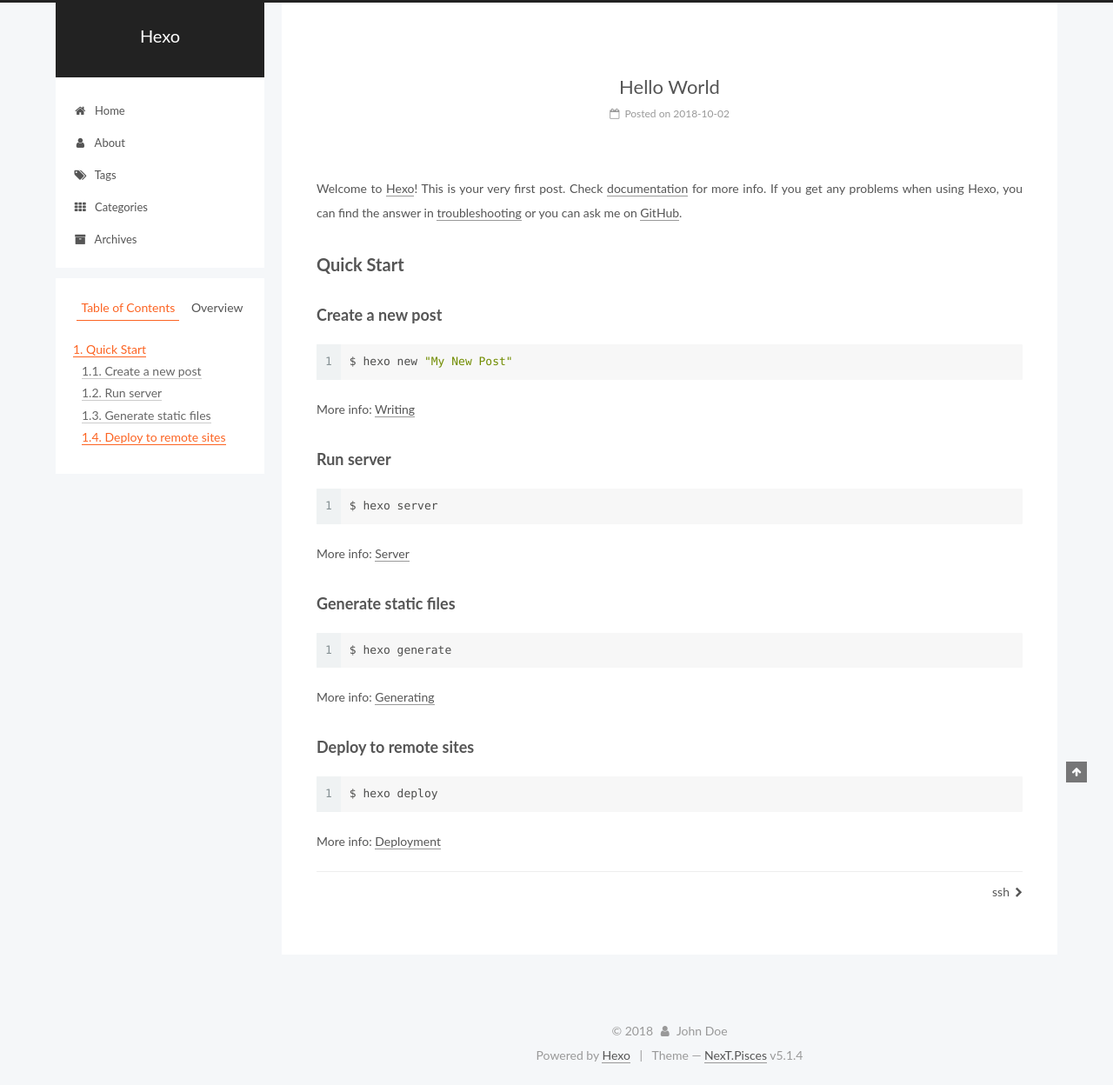
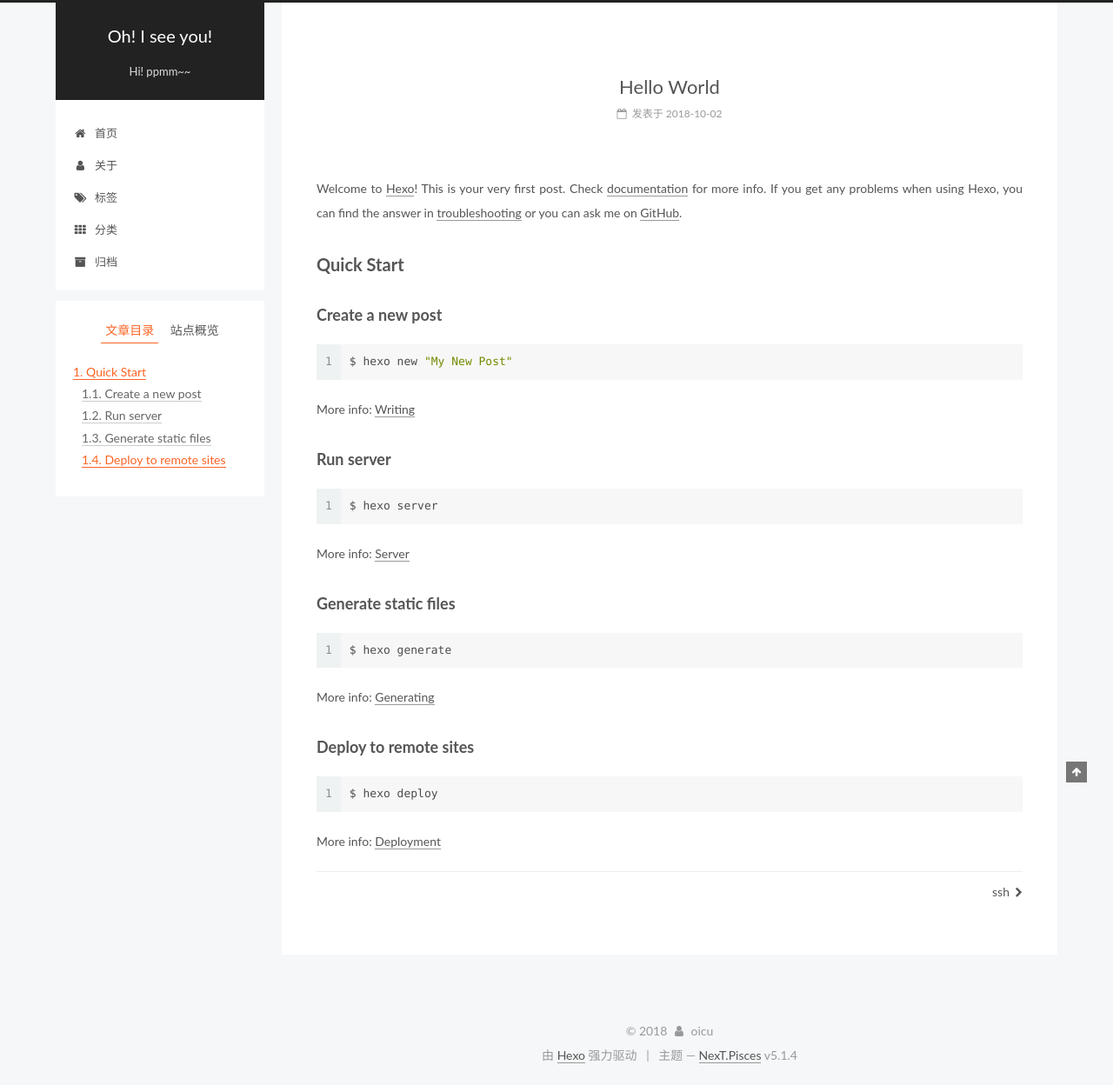
Before and after one commit to oicu/oicu.github.io, a plain HTML site: page 2018/10/02/hello-world/index.html in a window 1280 px wide. Shown: the whole page at 87% size. Drawn offline with Linux system fonts and the light colour scheme.

Commit message:
Site updated: 2018-10-03 01:49:39

```diff
--- a/2018/10/02/hello-world/index.html
+++ b/2018/10/02/hello-world/index.html
@@ -5,7 +5,7 @@
 
 
 
-<html class="theme-next pisces use-motion" lang="">
+<html class="theme-next pisces use-motion" lang="zh-Hans">
 <head>
   <meta charset="UTF-8"/>
 <meta http-equiv="X-UA-Compatible" content="IE=edge" />
@@ -83,9 +83,9 @@
 <meta property="og:type" content="article">
 <meta property="og:title" content="Hello World">
 <meta property="og:url" content="https://oicu.github.io/2018/10/02/hello-world/index.html">
-<meta property="og:site_name" content="Hexo">
+<meta property="og:site_name" content="Oh! I see you!">
 <meta property="og:description" content="Welcome to Hexo! This is your very first post. Check documentation for more info. If you get any problems when using Hexo, you can find the answer in troubleshooting or you can ask me on GitHub. Quick">
-<meta property="og:locale" content="default">
+<meta property="og:locale" content="zh-Hans">
 <meta property="og:updated_time" content="2017-10-28T00:39:58.000Z">
 <meta name="twitter:card" content="summary">
 <meta name="twitter:title" content="Hello World">
@@ -105,7 +105,7 @@
     motion: {"enable":true,"async":false,"transition":{"post_block":"fadeIn","post_header":"slideDownIn","post_body":"slideDownIn","coll_header":"slideLeftIn","sidebar":"slideUpIn"}},
     duoshuo: {
       userId: '0',
-      author: 'Author'
+      author: '博主'
     },
     algolia: {
       applicationID: '',
@@ -125,7 +125,7 @@
 
 
 
-  <title>Hello World | Hexo</title>
+  <title>Hello World | Oh! I see you!</title>
 
 
 
@@ -137,7 +137,7 @@
 
 </head>
 
-<body itemscope itemtype="http://schema.org/WebPage" lang="default">
+<body itemscope itemtype="http://schema.org/WebPage" lang="zh-Hans">
 
 
 
@@ -155,12 +155,12 @@
     <div class="custom-logo-site-title">
       <a href="/"  class="brand" rel="start">
         <span class="logo-line-before"><i></i></span>
-        <span class="site-title">Hexo</span>
+        <span class="site-title">Oh! I see you!</span>
         <span class="logo-line-after"><i></i></span>
       </a>
     </div>
 
-        <p class="site-subtitle"></p>
+        <p class="site-subtitle">Hi! ppmm~~</p>
 
   </div>
 
@@ -185,7 +185,7 @@
 
               <i class="menu-item-icon fa fa-fw fa-home"></i> <br />
 
-            Home
+            首页
           </a>
         </li>
 
@@ -195,7 +195,7 @@
 
               <i class="menu-item-icon fa fa-fw fa-user"></i> <br />
 
-            About
+            关于
           </a>
         </li>
 
@@ -205,7 +205,7 @@
 
               <i class="menu-item-icon fa fa-fw fa-tags"></i> <br />
 
-            Tags
+            标签
           </a>
         </li>
 
@@ -215,7 +215,7 @@
 
               <i class="menu-item-icon fa fa-fw fa-th"></i> <br />
 
-            Categories
+            分类
           </a>
         </li>
 
@@ -225,7 +225,7 @@
 
               <i class="menu-item-icon fa fa-fw fa-archive"></i> <br />
 
-            Archives
+            归档
           </a>
         </li>
 
@@ -265,13 +265,13 @@
     <link itemprop="mainEntityOfPage" href="https://oicu.github.io/2018/10/02/hello-world/">
 
     <span hidden itemprop="author" itemscope itemtype="http://schema.org/Person">
-      <meta itemprop="name" content="John Doe">
+      <meta itemprop="name" content="oicu">
       <meta itemprop="description" content="">
       <meta itemprop="image" content="/images/avatar.gif">
     </span>
 
     <span hidden itemprop="publisher" itemscope itemtype="http://schema.org/Organization">
-      <meta itemprop="name" content="Hexo">
+      <meta itemprop="name" content="Oh! I see you!">
     </span>
 
 
@@ -289,9 +289,9 @@
                 <i class="fa fa-calendar-o"></i>
               </span>
 
-                <span class="post-meta-item-text">Posted on</span>
+                <span class="post-meta-item-text">发表于</span>
 
-              <time title="Post created" itemprop="dateCreated datePublished" datetime="2018-10-02T23:13:35+08:00">
+              <time title="创建于" itemprop="dateCreated datePublished" datetime="2018-10-02T23:13:35+08:00">
                 2018-10-02
               </time>
 
@@ -424,10 +424,10 @@
 
         <ul class="sidebar-nav motion-element">
           <li class="sidebar-nav-toc sidebar-nav-active" data-target="post-toc-wrap">
-            Table of Contents
+            文章目录
           </li>
           <li class="sidebar-nav-overview" data-target="site-overview-wrap">
-            Overview
+            站点概览
           </li>
         </ul>
 
@@ -436,7 +436,7 @@
         <div class="site-overview">
           <div class="site-author motion-element" itemprop="author" itemscope itemtype="http://schema.org/Person">
 
-              <p class="site-author-name" itemprop="name">John Doe</p>
+              <p class="site-author-name" itemprop="name">oicu</p>
               <p class="site-description motion-element" itemprop="description"></p>
           </div>
 
@@ -448,7 +448,7 @@
                 <a href="/archives/">
 
                   <span class="site-state-item-count">2</span>
-                  <span class="site-state-item-name">posts</span>
+                  <span class="site-state-item-name">日志</span>
                 </a>
               </div>
 
@@ -524,13 +524,13 @@
   <span class="with-love">
     <i class="fa fa-user"></i>
   </span>
-  <span class="author" itemprop="copyrightHolder">John Doe</span>
+  <span class="author" itemprop="copyrightHolder">oicu</span>
 
 
 </div>
 
 
-  <div class="powered-by">Powered by <a class="theme-link" target="_blank" href="https://hexo.io">Hexo</a></div>
+  <div class="powered-by">由 <a class="theme-link" target="_blank" href="https://hexo.io">Hexo</a> 强力驱动</div>
 
 
 
@@ -538,7 +538,7 @@
 
 
 
-  <div class="theme-info">Theme &mdash; <a class="theme-link" target="_blank" href="https://github.com/iissnan/hexo-theme-next">NexT.Pisces</a> v5.1.4</div>
+  <div class="theme-info">主题 &mdash; <a class="theme-link" target="_blank" href="https://github.com/iissnan/hexo-theme-next">NexT.Pisces</a> v5.1.4</div>
 
 
 
--- a/css/main.css
+++ b/css/main.css
@@ -1823,7 +1823,7 @@ pre .javascript .function {
   width: 4px;
   height: 4px;
   border-radius: 50%;
-  background: #77f940;
+  background: #ff4694;
 }
 .links-of-blogroll {
   font-size: 13px;
```
Also changed, not shown: 2018/10/02/ssh/index.html (+24 -24 lines), archives/2018/10/index.html (+21 -21 lines), archives/2018/index.html (+21 -21 lines), archives/index.html (+21 -21 lines), index.html (+28 -28 lines).
